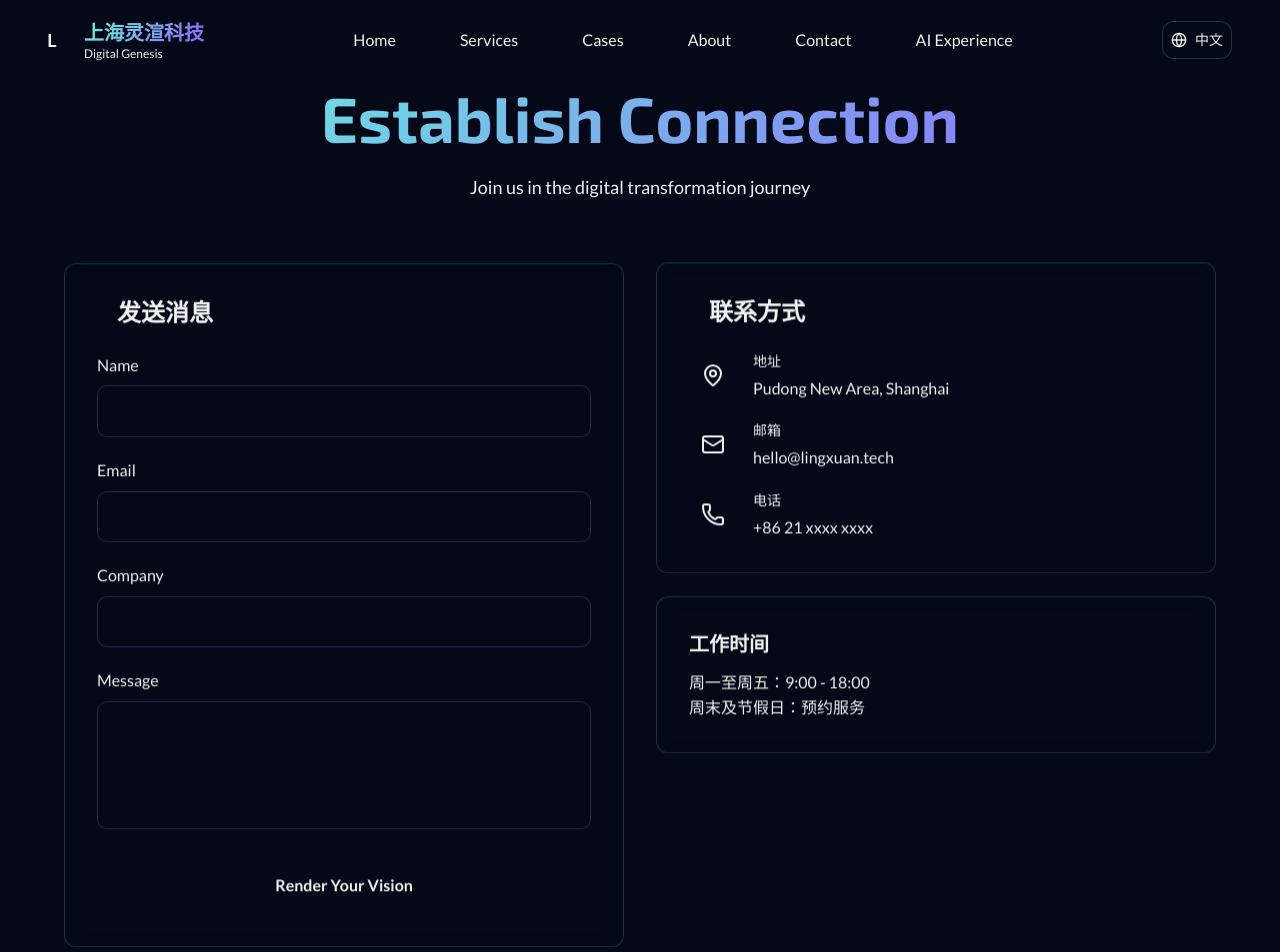
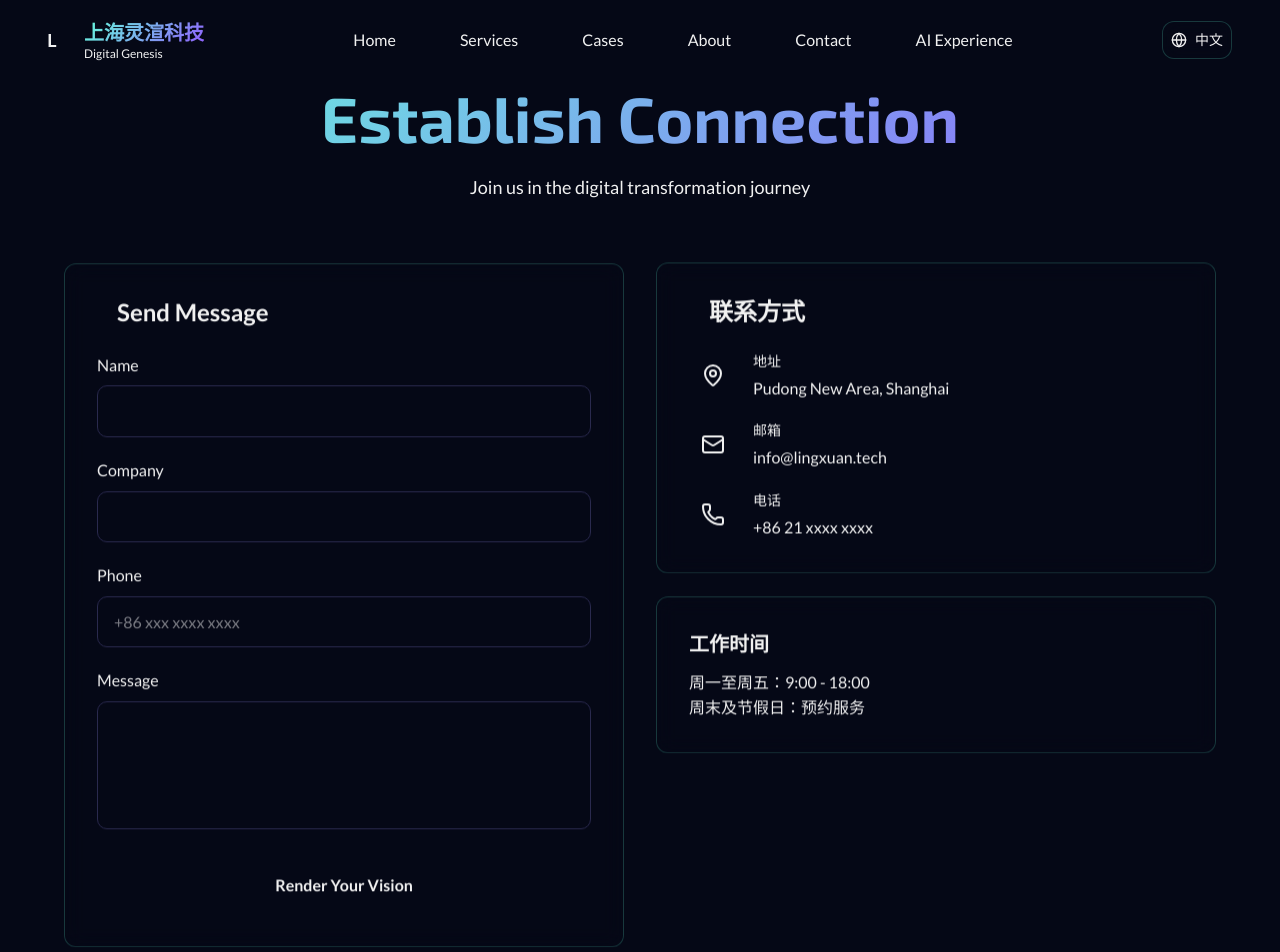
Before and after one commit to xuanli27/lingxuan-site, a Next.js app: page /en/contact in a window 1280 px wide. Shown: the top 952 px of the page. Built offline with nearby package versions, Linux system fonts and the light colour scheme.

Commit message:
feat: :sparkles: pages

```diff
--- a/app/[locale]/contact/page.tsx
+++ b/app/[locale]/contact/page.tsx
@@ -1,5 +1,6 @@
 import { getTranslations } from 'next-intl/server';
 import { MapPin, Mail, Phone } from 'lucide-react';
+import ContactFormClient from '@/components/pages/ContactFormClient';
 
 export default async function ContactPage({
   params
@@ -26,34 +27,7 @@ export default async function ContactPage({
         </p>
 
         <div className="max-w-6xl mx-auto grid grid-cols-1 lg:grid-cols-2 gap-8">
-          <div className="glass-card p-8 rounded-xl hover:scale-[1.02] transition-all duration-500 animate-float">
-            <h2 className="text-2xl font-exo font-semibold text-genesis-cyan mb-6 flex items-center gap-3">
-              <span className="w-2 h-2 rounded-full bg-genesis-cyan animate-pulse" />
-              发送消息
-            </h2>
-            <form className="space-y-5">
-              <div>
-                <label className="block text-stardust-white mb-2 font-medium">{t('contact.form.name')}</label>
-                <input type="text" className="w-full bg-deep-space border border-genesis-cyan/30 rounded-lg px-4 py-3 text-stardust-white focus:border-genesis-cyan focus:glow outline-none transition-all duration-300" />
-              </div>
-              <div>
-                <label className="block text-stardust-white mb-2 font-medium">{t('contact.form.email')}</label>
-                <input type="email" className="w-full bg-deep-space border border-genesis-cyan/30 rounded-lg px-4 py-3 text-stardust-white focus:border-genesis-cyan focus:glow outline-none transition-all duration-300" />
-              </div>
-              <div>
-                <label className="block text-stardust-white mb-2 font-medium">{t('contact.form.company')}</label>
-                <input type="text" className="w-full bg-deep-space border border-genesis-cyan/30 rounded-lg px-4 py-3 text-stardust-white focus:border-genesis-cyan focus:glow outline-none transition-all duration-300" />
-              </div>
-              <div>
-                <label className="block text-stardust-white mb-2 font-medium">{t('contact.form.message')}</label>
-                <textarea rows={4} className="w-full bg-deep-space border border-genesis-cyan/30 rounded-lg px-4 py-3 text-stardust-white focus:border-genesis-cyan focus:glow outline-none transition-all duration-300 resize-none"></textarea>
-              </div>
-              <button type="submit" className="w-full bg-gradient-to-r from-genesis-cyan to-impulse-violet text-deep-space font-exo font-semibold px-8 py-4 rounded-full hover:shadow-lg hover:shadow-genesis-cyan/25 hover:scale-105 transition-all duration-300 relative overflow-hidden group">
-                <span className="relative z-10">{t('contact.form.submit')}</span>
-                <div className="absolute inset-0 bg-gradient-to-r from-impulse-violet to-genesis-cyan opacity-0 group-hover:opacity-100 transition-opacity duration-300" />
-              </button>
-            </form>
-          </div>
+          <ContactFormClient />
 
           <div className="space-y-6">
             <div className="glass-card p-8 rounded-xl hover:scale-[1.02] transition-all duration-500 animate-float" style={{ animationDelay: '0.2s' }}>
--- a/app/[locale]/privacy/page.tsx
+++ b/app/[locale]/privacy/page.tsx
@@ -60,7 +60,7 @@ export default async function PrivacyPage({
 
           <div className="pt-6 border-t border-genesis-cyan/20">
             <p className="text-sm">最后更新：2025年1月</p>
-            <p className="text-sm mt-2">如有疑问，请联系：hello@lingxuan.tech</p>
+            <p className="text-sm mt-2">如有疑问，请联系：info@lingxuan.tech</p>
           </div>
         </div>
       </div>
--- a/app/[locale]/terms/page.tsx
+++ b/app/[locale]/terms/page.tsx
@@ -65,7 +65,7 @@ export default async function TermsPage({
 
           <div className="pt-6 border-t border-impulse-violet/20">
             <p className="text-sm">最后更新：2025年1月</p>
-            <p className="text-sm mt-2">如有疑问，请联系：hello@lingxuan.tech</p>
+            <p className="text-sm mt-2">如有疑问，请联系：info@lingxuan.tech</p>
           </div>
         </div>
       </div>
--- a/components/layout/Footer.tsx
+++ b/components/layout/Footer.tsx
@@ -106,8 +106,8 @@ export default function Footer() {
               </li>
               <li className="flex items-start gap-3 text-neutral-grey font-lato text-sm">
                 <Mail size={18} className="text-genesis-cyan mt-0.5 flex-shrink-0" />
-                <a href="mailto:hello@lingxuan.tech" className="hover:text-genesis-cyan transition-colors">
-                  hello@lingxuan.tech
+                <a href="mailto:info@lingxuan.tech" className="hover:text-genesis-cyan transition-colors">
+                  info@lingxuan.tech
                 </a>
               </li>
               <li className="flex items-start gap-3 text-neutral-grey font-lato text-sm">
--- /dev/null
+++ b/components/pages/ContactFormClient.tsx
@@ -0,0 +1,142 @@
+"use client"
+
+import { useState } from 'react';
+import { useTranslations } from 'next-intl';
+
+export default function ContactFormClient() {
+  const t = useTranslations('contact.form');
+  const [formData, setFormData] = useState({
+    name: '',
+    company: '',
+    contact: '',
+    message: ''
+  });
+
+  const [loading, setLoading] = useState(false);
+  const [success, setSuccess] = useState(false);
+  const [error, setError] = useState('');
+
+  const handleChange = (e: React.ChangeEvent<HTMLInputElement | HTMLTextAreaElement>) => {
+    const { name, value } = e.target;
+    setFormData({
+      ...formData,
+      [name]: value
+    });
+  };
+
+  const handleSubmit = async (e: React.FormEvent) => {
+    e.preventDefault();
+    setLoading(true);
+    setError('');
+    setSuccess(false);
+
+    try {
+      const response = await fetch('https://contact-xenoiklppw.cn-shanghai.fcapp.run', {
+        method: 'POST',
+        headers: {
+          'Content-Type': 'application/json'
+        },
+        body: JSON.stringify(formData)
+      });
+
+      if (response.ok) {
+        setSuccess(true);
+        setFormData({
+          name: '',
+          company: '',
+          contact: '',
+          message: ''
+        });
+      } else {
+        setError(t('errorMessage'));
+      }
+    } catch {
+      setError(t('errorMessage'));
+    } finally {
+      setLoading(false);
+    }
+  };
+
+  return (
+    <div className="glass-card p-8 rounded-xl hover:scale-[1.02] transition-all duration-500 animate-float">
+      <h2 className="text-2xl font-exo font-semibold text-genesis-cyan mb-6 flex items-center gap-3">
+        <span className="w-2 h-2 rounded-full bg-genesis-cyan animate-pulse" />
+        {t('title')}
+      </h2>
+
+      {success && (
+        <div className="mb-6 p-4 bg-green-500/10 border border-green-500/30 rounded-lg text-green-400">
+          {t('successMessage')}
+        </div>
+      )}
+
+      {error && (
+        <div className="mb-6 p-4 bg-red-500/10 border border-red-500/30 rounded-lg text-red-400">
+          {t('errorMessage')}
+        </div>
+      )}
+
+      <form onSubmit={handleSubmit} className="space-y-5">
+        <div>
+          <label className="block text-stardust-white mb-2 font-medium">{t('name')}</label>
+          <input
+            type="text"
+            name="name"
+            value={formData.name}
+            onChange={handleChange}
+            required
+            disabled={loading}
+            className="w-full bg-deep-space border border-genesis-cyan/30 rounded-lg px-4 py-3 text-stardust-white focus:border-genesis-cyan focus:glow outline-none transition-all duration-300 disabled:opacity-50"
+          />
+        </div>
+        <div>
+          <label className="block text-stardust-white mb-2 font-medium">{t('company')}</label>
+          <input
+            type="text"
+            name="company"
+            value={formData.company}
+            onChange={handleChange}
+            required
+            disabled={loading}
+            className="w-full bg-deep-space border border-genesis-cyan/30 rounded-lg px-4 py-3 text-stardust-white focus:border-genesis-cyan focus:glow outline-none transition-all duration-300 disabled:opacity-50"
+          />
+        </div>
+        <div>
+          <label className="block text-stardust-white mb-2 font-medium">{t('contact')}</label>
+          <input
+            type="tel"
+            name="contact"
+            value={formData.contact}
+            onChange={handleChange}
+            required
+            disabled={loading}
+            placeholder="+86 xxx xxxx xxxx"
+            className="w-full bg-deep-space border border-genesis-cyan/30 rounded-lg px-4 py-3 text-stardust-white placeholder:text-neutral-grey/50 focus:border-genesis-cyan focus:glow outline-none transition-all duration-300 disabled:opacity-50"
+          />
+        </div>
+        <div>
+          <label className="block text-stardust-white mb-2 font-medium">{t('message')}</label>
+          <textarea
+            rows={4}
+            name="message"
+            value={formData.message}
+            onChange={handleChange}
+            required
+            disabled={loading}
+            className="w-full bg-deep-space border border-genesis-cyan/30 rounded-lg px-4 py-3 text-stardust-white focus:border-genesis-cyan focus:glow outline-none transition-all duration-300 resize-none disabled:opacity-50"
+          />
+        </div>
+        <button
+          type="submit"
+          disabled={loading}
+          className="w-full bg-gradient-to-r from-genesis-cyan to-impulse-violet text-deep-space font-exo font-semibold px-8 py-4 rounded-full hover:shadow-lg hover:shadow-genesis-cyan/25 hover:scale-105 transition-all duration-300 relative overflow-hidden group disabled:opacity-50 disabled:cursor-not-allowed"
+        >
+          <span className="relative z-10">
+            {loading ? t('submitting') : t('submit')}
+          </span>
+          <div className="absolute inset-0 bg-gradient-to-r from-impulse-violet to-genesis-cyan opacity-0 group-hover:opacity-100 transition-opacity duration-300" />
+        </button>
+      </form>
+    </div>
+  );
+}
--- a/messages/en.json
+++ b/messages/en.json
@@ -58,16 +58,21 @@
     "title": "Establish Connection",
     "subtitle": "Join us in the digital transformation journey",
     "form": {
+      "title": "Send Message",
       "name": "Name",
       "email": "Email",
       "company": "Company",
+      "contact": "Phone",
       "message": "Message",
-      "submit": "Render Your Vision"
+      "submit": "Render Your Vision",
+      "submitting": "Submitting...",
+      "successMessage": "Success! We will contact you soon.",
+      "errorMessage": "Submission failed, please try again later."
     },
     "info": {
       "address": "Pudong New Area, Shanghai",
       "phone": "+86 21 xxxx xxxx",
-      "email": "hello@lingxuan.tech"
+      "email": "info@lingxuan.tech"
     }
   },
   "aiExperience": {
--- a/messages/zh.json
+++ b/messages/zh.json
@@ -58,16 +58,21 @@
     "title": "建立连接",
     "subtitle": "与我们一起开启数字化转型之旅",
     "form": {
+      "title": "发送消息",
       "name": "姓名",
       "email": "邮箱",
       "company": "公司",
+      "contact": "联系电话",
       "message": "留言",
-      "submit": "渲染您的构想"
+      "submit": "渲染您的构想",
+      "submitting": "提交中...",
+      "successMessage": "提交成功！我们会尽快与您联系。",
+      "errorMessage": "提交失败，请稍后再试。"
     },
     "info": {
       "address": "上海市浦东新区",
       "phone": "+86 21 xxxx xxxx",
-      "email": "hello@lingxuan.tech"
+      "email": "info@lingxuan.tech"
     }
   },
   "aiExperience": {
```
